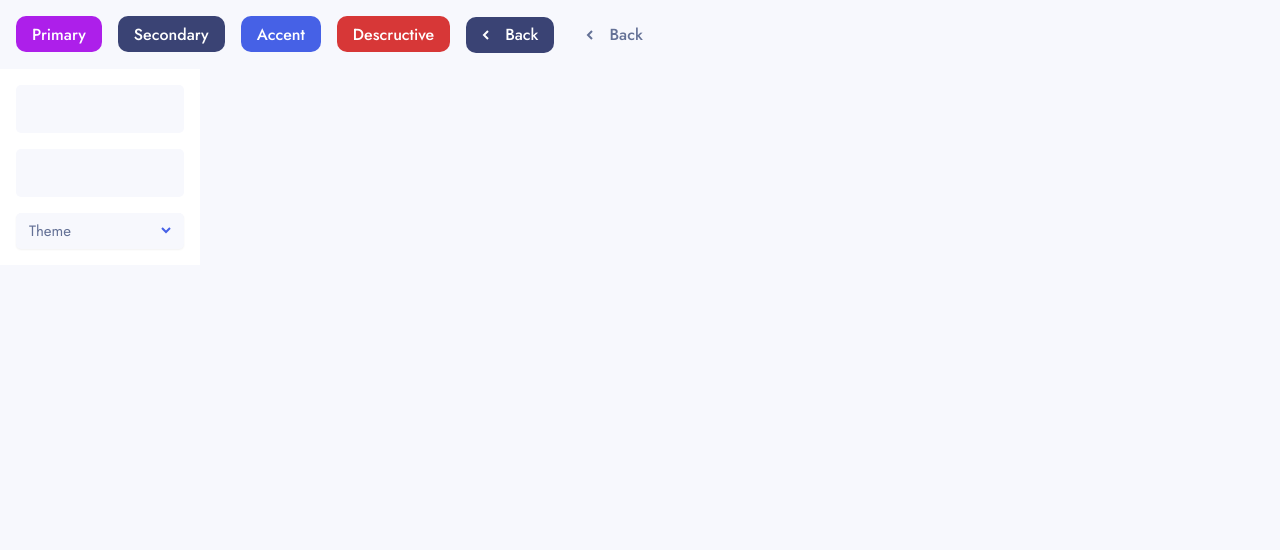
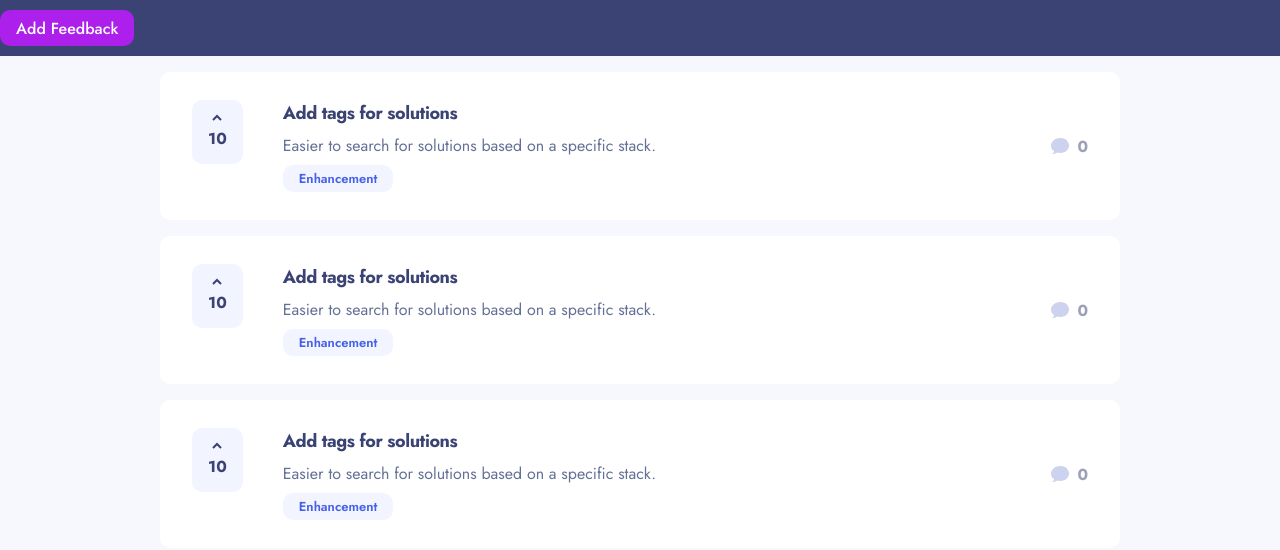
Before and after one commit to jmenges/feedback-next, a Next.js app: page / in a window 1280 px wide. Shown: the top 550 px of the page. Built offline with nearby package versions, Linux system fonts and the light colour scheme; what @thoughtbot/tailwindcss-aria-attributes would draw is missing.

Commit message:
add actionbar to project

```diff
--- a/src/app/page.tsx
+++ b/src/app/page.tsx
@@ -1,11 +1,19 @@
+import ActionBar from "@/components/ActionBar";
+import FeedbackItem from "@/components/FeedbackItem";
 import Buttons from "@/components/design-guide/Buttons";
 import Inputs from "@/components/design-guide/Inputs";
 
 export default function Home() {
   return (
-    <main>
-      <Buttons />
-      <Inputs />
-    </main>
+    <>
+      <header className="mb-4">
+        <ActionBar />
+      </header>
+      <main className="container space-y-4">
+        <FeedbackItem />
+        <FeedbackItem />
+        <FeedbackItem />
+      </main>
+    </>
   );
 }
--- /dev/null
+++ b/src/components/Actionbar.tsx
@@ -0,0 +1,8 @@
+import { Button } from "@/components/ui/button";
+import React from "react";
+
+type Props = {};
+
+export default function ActionBar({}: Props) {
+  return <div className="h-14 bg-darker-blue flex items-center"><Button variant="default">Add Feedback</Button></div>;
+}
```
